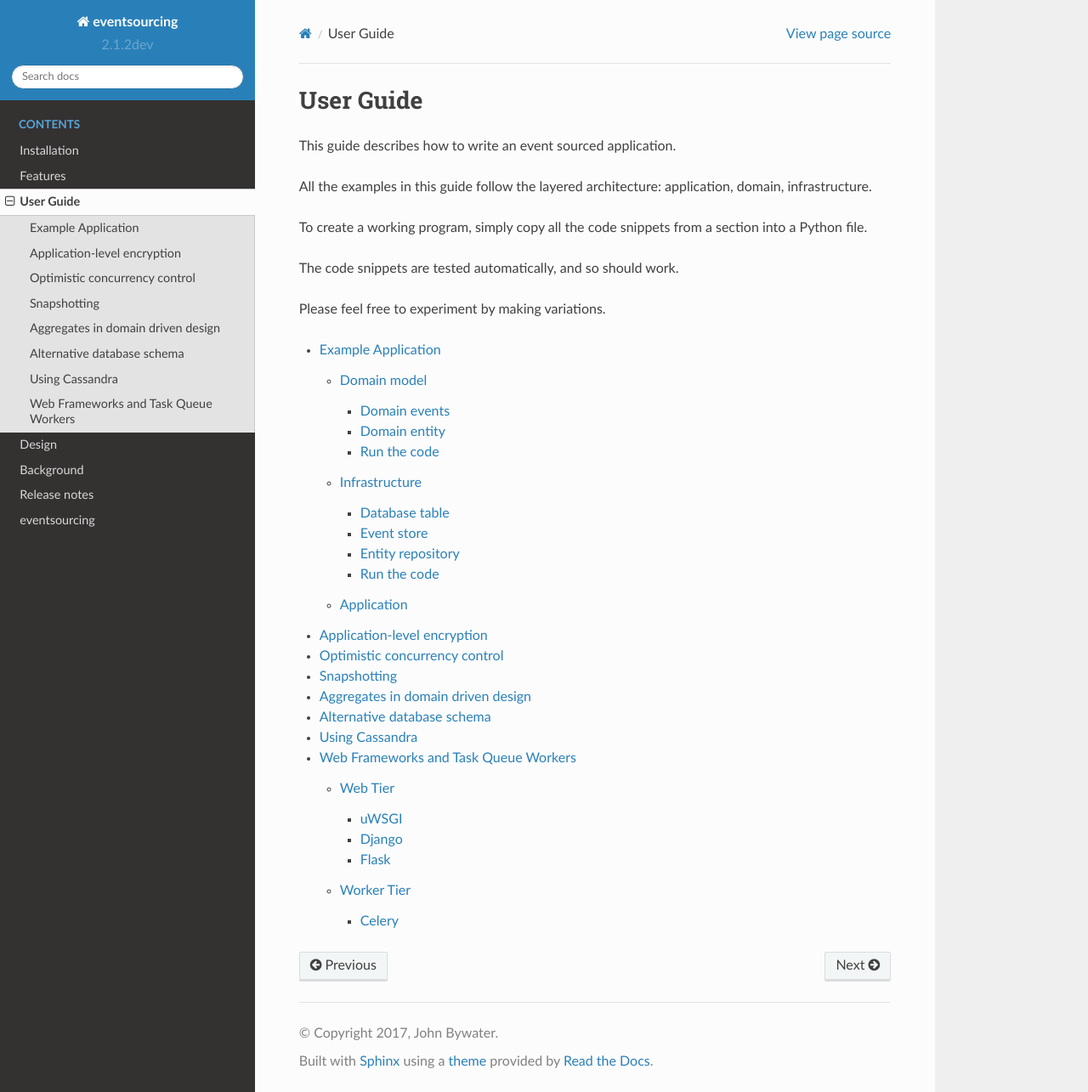
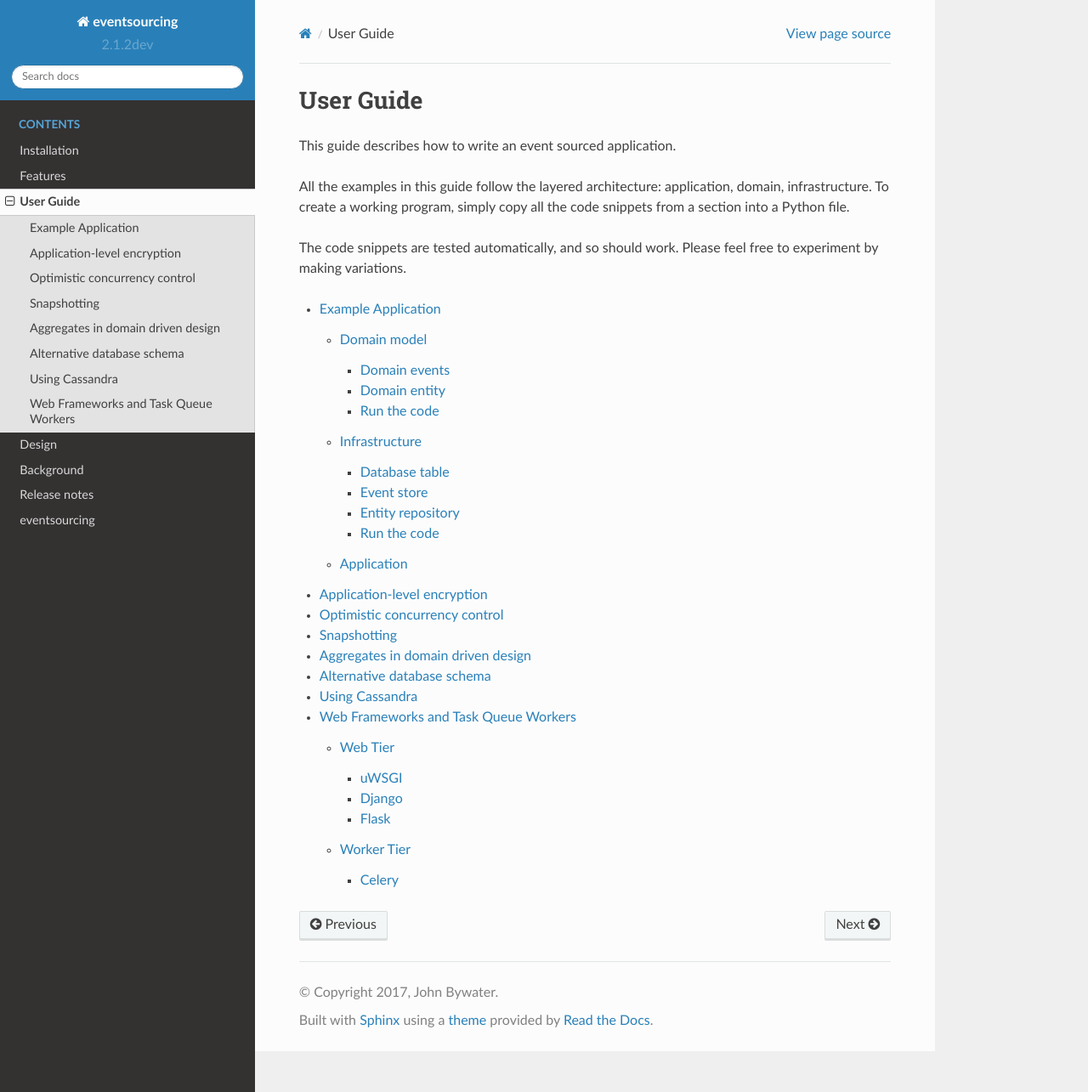
Before and after one commit to pyeventsourcing/eventsourcing, a Sphinx documentation site: the page built from docs/topics/user_guide/index.rst, in a window 1280 px wide and 1285 px high. Shown: the whole window at 85% size. Built offline with Sphinx 7.4.7 and the Read the Docs theme 2.0.0, drawn with Linux system fonts in a browser that asks for light colours.

```diff
--- a/docs/topics/user_guide/index.rst
+++ b/docs/topics/user_guide/index.rst
@@ -5,14 +5,11 @@ User Guide
 This guide describes how to write an event sourced application.
 
 All the examples in this guide follow the layered architecture:
-application, domain, infrastructure.
+application, domain, infrastructure. To create a working program,
+simply copy all the code snippets from a section into a Python file.
 
-To create a working program, simply copy all the code snippets from
-a section into a Python file.
-
-The code snippets are tested automatically, and so should work.
-
-Please feel free to experiment by making variations.
+The code snippets are tested automatically, and so should work. Please
+feel free to experiment by making variations.
 
 .. toctree::
    :maxdepth: 3
```
